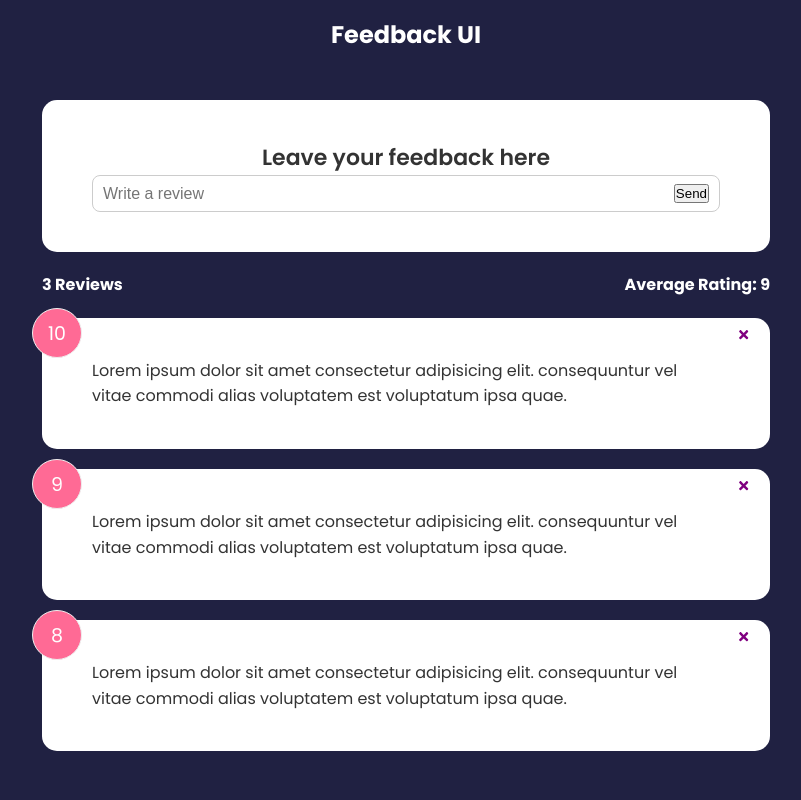
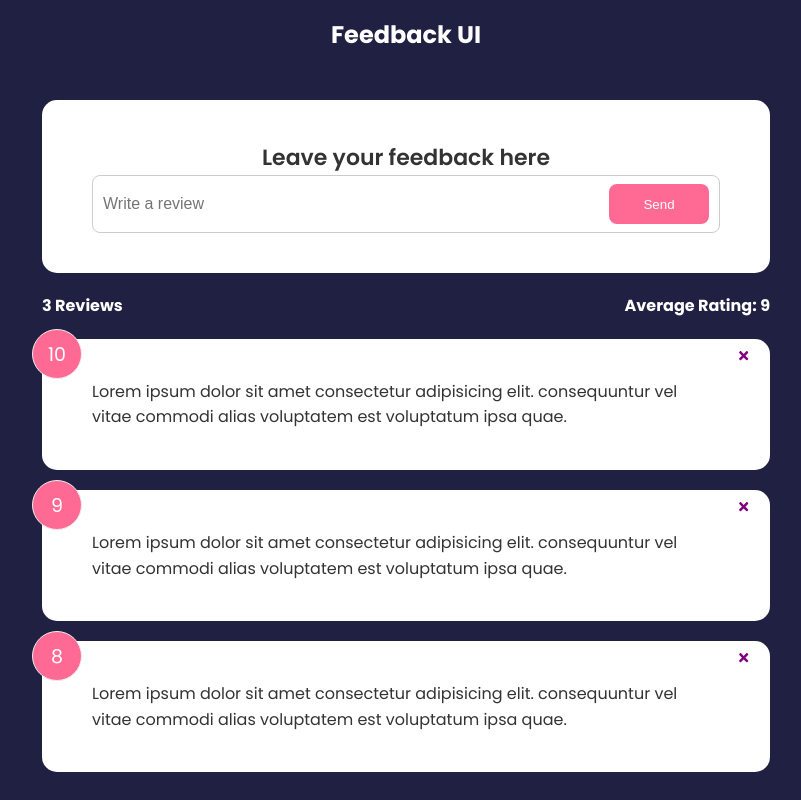
Before and after one commit to helios63/feedback-app, a React (Create React App) app: page / in a window 1280 px wide. Shown: the whole page, without its empty margins (234-1035 px from the left). Built offline with nearby package versions, Linux system fonts and the light colour scheme.

Commit message:
ADDED: Buton component

```diff
--- a/src/components/FeedbackForm.jsx
+++ b/src/components/FeedbackForm.jsx
@@ -1,6 +1,7 @@
 import React from 'react';
 import { useState } from 'react';
 import Card from "./shared/Card"
+import Button from './shared/Button';
 
 function FeedbackForm() {
 
@@ -20,7 +21,7 @@
                 type="text"
                 placeholder='Write a review'
                 value={text} />
-            <button type="submit">Send</button>
+            <Button type="submit" version="secondary">Send</Button>
         </div>
     </form>
       </Card>
--- /dev/null
+++ b/src/components/shared/Button.jsx
@@ -0,0 +1,12 @@
+import React from 'react';
+
+function Button({children, version, type, isDisabled}) {
+  return <button
+            type={type}
+            disabled={isDisabled}
+            className={`btn btn-${version}`}>
+      {children}
+  </button>;
+}
+
+export default Button;
```
